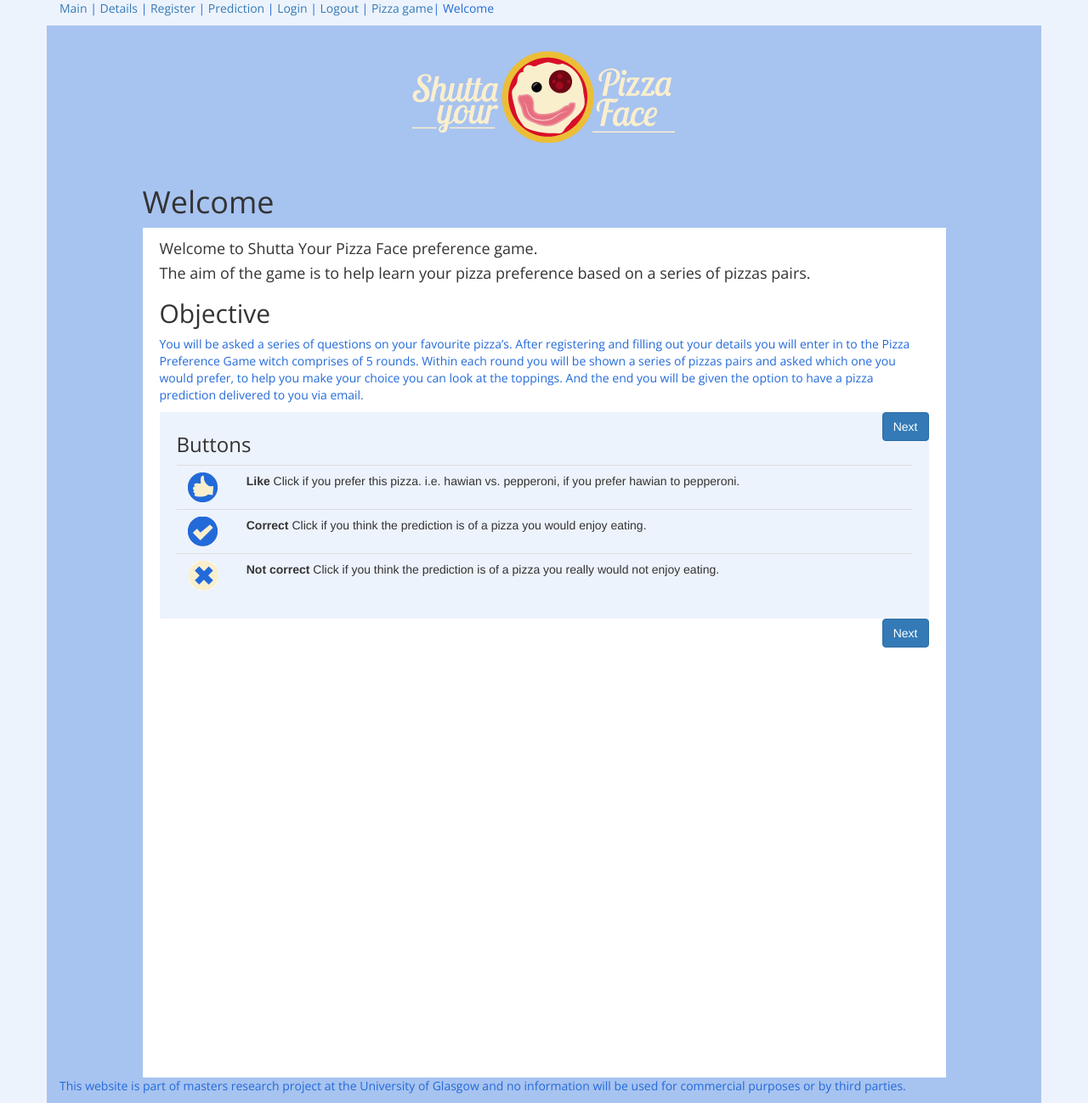
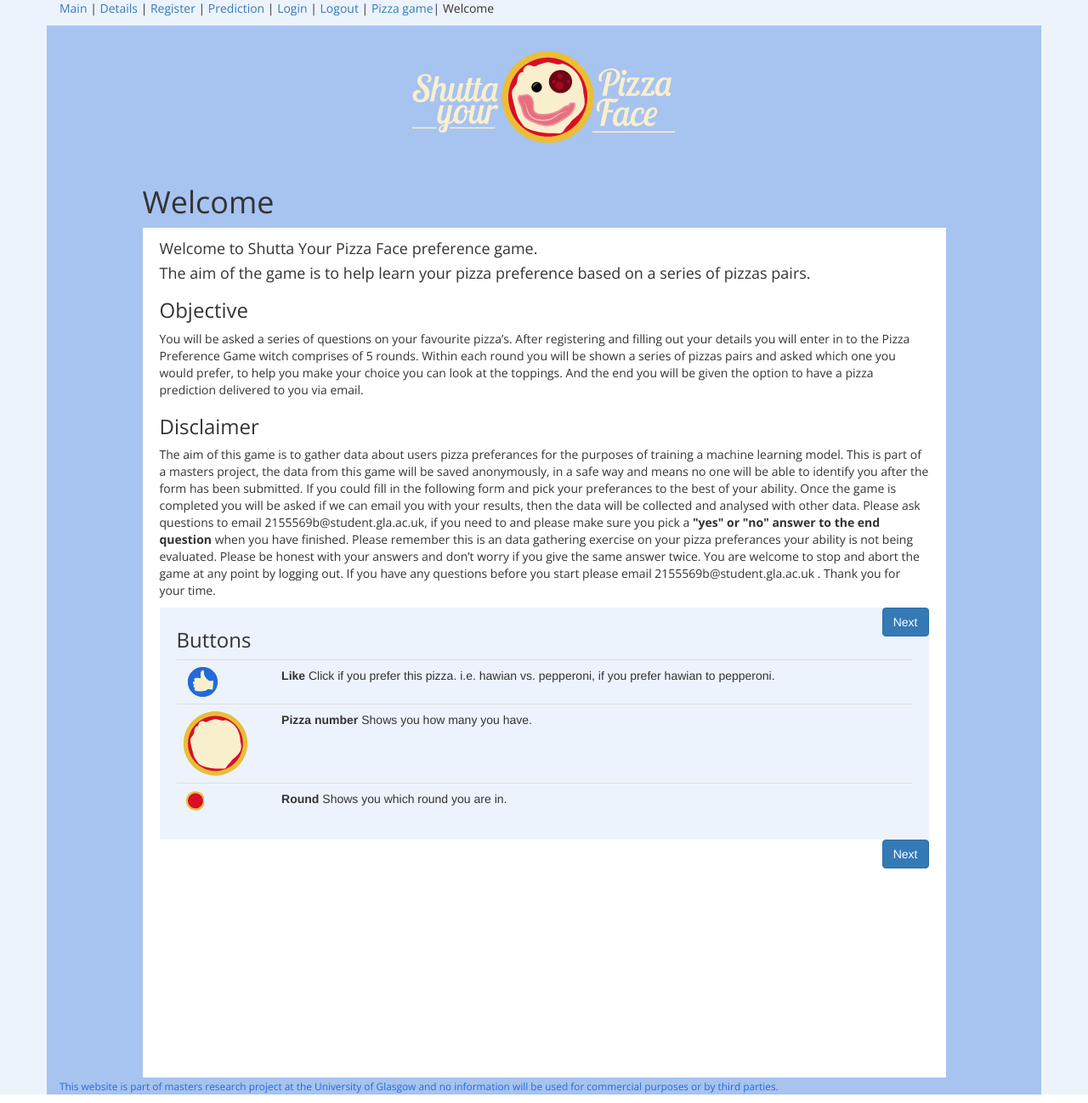
Before and after one commit to rnb1984/msc_app, a Django app: page / in a window 1280 px wide. Shown: the whole page at 85% size. Run offline with Django 3.2, Linux system fonts and the light colour scheme; some libraries are stand-ins or nearby versions.

Commit message:
update form and last page

```diff
--- a/pizza_face_project/pizza_ml/views.py
+++ b/pizza_face_project/pizza_ml/views.py
@@ -1,6 +1,7 @@
 from django.shortcuts import render, get_object_or_404
 from django.template.loader import render_to_string
 from django.http import JsonResponse, HttpResponseRedirect, HttpResponse
+import json
 from django.contrib.auth.models import User
 from django.contrib.auth import authenticate, login
 from django.contrib.auth.decorators import login_required
@@ -124,18 +125,21 @@ def restricted(request):
 
 
 # Posts user id
+@login_required
 def current_user(request):
     user_profile = UserProfile.objects.get(user=request.user)
     data = { 'id' : user_profile.id , "dob": user_profile.dob,"gender": user_profile.gender,"allergies": user_profile.allergies,"diet": user_profile.diet}
     return JsonResponse(data)
 
 # Deails page
+@login_required
 def details(request):
     # Details page
     context_dict = {'title' : 'Details', 'id' : request.user.id }
     return render(request, 'pizza_ml/details.html', context_dict)
 
 # Trainging for ui
+@login_required
 def train(request):
     if request.method == 'GET':
         context_dict = { 'title' : 'Training' }
@@ -176,6 +180,7 @@ def train(request):
          return JsonResponse(context_dict)
 
 # Pizza choices page
+@login_required
 def pizza_choice(request):
     # Creates pairs and sends as a
     print 'got here with', request.method
@@ -223,41 +228,65 @@ def pizza_choice(request):
          return JsonResponse(context_dict)
 
 # Last page
+@login_required
 def results(request):
     # send back holding page for prediction and calculate ml
     if request.method == 'GET':
+
+        # pass all the pairs to ml # prediction to be calculated
+        context_dict = { 'title' : 'Congratulations'}
+        return render(request, 'pizza_ml/predict.html', context_dict)
+
+    elif request.method == 'POST':
+        # post should have returned a yes or no answer
         pairs = PairPreferance.objects.all()
-        # pass all the pairs to ml # prediction to be calculated
         user= request.user
-        user_pro = UserProfile.objects.get(user=user)
-        pairs = PairPreferance.objects.filter(user=user.id)
-        a =[]
-        for p in pairs:
-            x = {'index' : p.index, 'value':p.value}
-            a.append(x)
-        print a
-        pairs= a
-        doc_new=[]
-        row=[]
-        username= user.username
-        email= user.email
-        dob = user_pro.dob
-        gender = user_pro.gender
-        allergies = user_pro.allergies
-        diet = user_pro.diet
-        row.append(username)
-        row.append(email)
-        row.append(dob)
-        row.append(gender)
-        row.append(allergies)
-        row.append(diet)
-        row.append(pairs)
-        # save all info to a csv file
-        doc_new.append(row)
-        save_to_csv(doc_new)
-        # feedback
-        context_dict = { 'title' : 'Congratulations', 'welcome' : 'Ready for your predictiond', 'pairs': pairs }
-        return render(request, 'pizza_ml/predict.html', context_dict)
+        print ( 'request is: ', request.POST)
+        print json.loads(request.body)
+        answer = json.loads(request.body)
+        print answer
+        answer =  answer['answer']
+
+        # make sure it is the correct data
+        if answer == 'yes' or answer == 'no':
+            user_pro = UserProfile.objects.get(user=user)
+            pairs = PairPreferance.objects.filter(user=user.id)
+            a =[]
+            for p in pairs:
+                x = {'index' : p.index, 'value':p.value}
+                a.append(x)
+            print a
+            pairs= a
+            doc_new=[]
+            row=[]
+            username= user.username
+            email= user.email
+            dob = user_pro.dob
+            gender = user_pro.gender
+            allergies = user_pro.allergies
+            diet = user_pro.diet
+            row.append(username)
+            row.append(email)
+            row.append(dob)
+            row.append(gender)
+            row.append(allergies)
+            row.append(diet)
+            row.append(pairs)
+            row.append(answer)
+
+            # save all info to a csv file
+            doc_new.append(row)
+            save_to_csv(doc_new)
+
+            context_dict={
+                'reply':'Thank you, we will be in touch soon'
+            }
+        else:
+            context_dict={
+                'reply':'Sorry we did not get an answer from you, please email 2155569b@student.gla.ac.uk'
+
+            }
+        return JsonResponse(context_dict)
 
 
 
--- a/pizza_face_project/pizza_recipe.csv
+++ b/pizza_face_project/pizza_recipe.csv
@@ -10,7 +10,6 @@ Lighter Pizza Margherita,http://www.bbcgoodfood.com/sites/default/files/styles/r
 Cheese & bacon scone pizza,http://www.bbcgoodfood.com/sites/default/files/styles/recipe/public/recipe_images/recipe-image-legacy-id--16097_12.jpg?itok=Q2p93hXA,"['Flour', 'Salt', 'Pepper', 'Bacon', 'Tomato', 'Ketchup', 'Tomato', 'Cherry', 'baking powder', 'butter', 'egg', 'milk', 'olive oil', 'spring onion', 'cheddar']",/recipes/8782/cheese-and-bacon-scone-pizza
 Cheat's deep-pan pizza,http://www.bbcgoodfood.com/sites/default/files/styles/recipe/public/recipe_images/recipe-image-legacy-id--463699_11.jpg?itok=xTsADw0m,"['Flour', 'Artichoke', 'Oil', 'Mozzarella', 'Cheddar', 'Rosemary', 'baking powder', 'butter', 'milk', 'olive oil', 'tomatoes', 'courgettes', 'oregano']",/recipes/884636/cheats-deeppan-pizza
 Chorizo pizza with peppers & Manchego,http://www.bbcgoodfood.com/sites/default/files/styles/recipe/public/recipe_images/chorizo-pizza.jpg?itok=HQfJl9pd,"['Pizza', 'sausages', 'Plum', 'Tomato', 'Mozzarella', 'Chilli', 'chorizo', 'Manchego', 'pepper', 'spinach']",/recipes/chorizo-pizza-peppers-manchego
-Tomato sauce,http://www.bbcgoodfood.com/sites/default/files/styles/recipe/public/recipe_images/recipe-image-legacy-id--1176626_11.jpg?itok=ipOUJlcX,"['Garlic', 'Tomato', 'olive oil', 'onion', 'oregano']",/recipes/2852676/tomato-sauce
 Fresh topped pizza,http://www.bbcgoodfood.com/sites/default/files/styles/recipe/public/recipe_images/recipe-image-legacy-id--1980_10.jpg?itok=rr5kK3qW,"['Flour', 'Salt', 'Yeast', 'Pepper', 'Mozzarella', 'Cherry', 'Tomato', 'Ham', 'Ham', 'olive oil', 'rosemary', 'tomato', 'avocado', 'rocket', 'olive oil', 'balsamic vinegar']",/recipes/2013/fresh-topped-pizza-----
 No-oven pizza,http://www.bbcgoodfood.com/sites/default/files/styles/recipe/public/recipe_images/recipe-image-legacy-id--740614_11.jpg?itok=A8h7rZvh,"['Flour', 'Garlic', 'Cloves', 'Cherry', 'Passata', 'Basil', 'olive oil', 'olive oil', 'onion', 'cheddar']",/recipes/1583641/nooven-pizza
 Crispy cheese & guacamole tortillas,http://www.bbcgoodfood.com/sites/default/files/styles/recipe/public/recipe_images/recipe-image-legacy-id--690487_11.jpg?itok=au2W9ICO,"['Cheddar', 'Cherry', 'Chilli', 'Coriander', 'tortilla', 'avocado', 'lime']",/recipes/1506643/crispy-cheese-and-guacamole-tortillas
@@ -24,7 +23,6 @@ Fast feta & aubergine pizzas,http://www.bbcgoodfood.com/sites/default/files/styl
 Ten-minute tuna pizza,http://www.bbcgoodfood.com/sites/default/files/styles/recipe/public/recipe_images/recipe-image-legacy-id--2052_10.jpg?itok=hFAglRq8,"['Pizza', 'Tomato', 'Garlic', 'Cherry', 'olives', 'tomatoes', 'olive oil', 'capers', 'tuna', 'basil']",/recipes/2058/tenminute-tuna-pizza-
 Cauliflower crust pizza,http://www.bbcgoodfood.com/sites/default/files/styles/recipe/public/recipe_images/cauliflower-crust-pizza.jpg?itok=fbyJ-o36,"['almonds', 'Tomato', 'Garlic', 'Onion', 'Mozzarella', 'Parmesan', 'Chilli', 'cauliflower', 'eggs', 'oregano', 'tomatoes', 'aubergine', 'olive oil', 'basil']",/recipes/cauliflower-crust-pizza
 Roasted spring vegetable pizza,http://www.bbcgoodfood.com/sites/default/files/styles/recipe/public/recipe_images/recipe-image-legacy-id--492_11.jpg?itok=6VYuEUeL,"['Flour', 'Salt', 'Pepper', 'Passata', 'Mozzarella', 'Cherry', 'Tomato', 'yeast', 'olive oil', 'leek', 'olive oil', 'tomato', 'pea', 'Parmesan']",/recipes/1234/roasted-spring-vegetable-pizza
-Garlic eyeballs with creamy chive dip,http://www.bbcgoodfood.com/sites/default/files/styles/recipe/public/recipe_images/recipe-image-legacy-id--446464_11.jpg?itok=Tf6hBJas,"['Pizza', 'Garlic', 'Olive', 'Cream', 'Lemon', 'olive oil', 'flour', 'parsley', 'egg']",/recipes/873636/garlic-eyeballs-with-creamy-chive-dip
 Cheap-as-chips veggie pizza,http://www.bbcgoodfood.com/sites/default/files/styles/recipe/public/recipe_images/recipe-image-legacy-id--1096503_11.jpg?itok=cjnugggJ,"['Passata', 'flatbreads', 'Garlic', 'Mozzarella', 'Egg', 'Nutmeg', 'spinach', 'basil', 'Parmesan']",/recipes/2491643/cheapaschips-veggie-pizza
 Cheesy onion pizza,http://www.bbcgoodfood.com/sites/default/files/styles/recipe/public/recipe_images/recipe-image-legacy-id--160480_11.jpg?itok=Q-Dk_YvO,"['Onion', 'Pizza', 'Cheese', 'olive oil', 'balsamic vinegar']",/recipes/4651/cheesy-onion-pizza
 Bake-from-the-freezer pizzas,http://www.bbcgoodfood.com/sites/default/files/styles/recipe/public/recipe_images/recipe-image-legacy-id--669467_11.jpg?itok=KZ8j828S,"['Bread', 'Pizza', 'Flour', 'Tomato', 'Pasta', 'Passata', 'Basil', 'Cherry', 'Mozzarella', 'Parmesan']",/recipes/1363653/bakefromthefreezer-pizzas
--- a/pizza_face_project/pizza_toppings.csv
+++ b/pizza_face_project/pizza_toppings.csv
@@ -15,6 +15,7 @@ pancetta,2
 sweetcorn,1
 fig,1
 polenta,3
+olive oil,37
 Olive,11
 ricotta,3
 pesto,5
@@ -65,7 +66,6 @@ Flatbread,1
 aubergines,1
 new potato,1
 chorizo,2
-olive oil,37
 Wraps,2
 spring onion,2
 mushrooms,1
--- a/pizza_face_project/static/css/pizza-style.css
+++ b/pizza_face_project/static/css/pizza-style.css
@@ -10,11 +10,12 @@
 ***************************/
 
 
-h1,h2,h3,h4,h5,h6, p{
+small,h1,h2,h3,h4,h5,h6, p{
     font-weight: lighter !important;
     font-family:'Open Sans',Arial,sans-serif !important;
+}
+em, small{
     color: #236AD9;
-
 }
 
 .deep-blue{
@@ -65,23 +66,15 @@ h1,h2,h3,h4,h5,h6, p{
 }
 
 #pz-med{
-    color: #d90e28;
-    z-index: 5;
-    position: absolute;
-    top:-5%;
-    left:90%;
     width: 76px;
     height: 76px;
     background: url(/static/graphics/icons.png) -1px 75px;
 }
 
 #pz-small{
-    float: right;
-    margin-top: 50px;
-    color: #faefcd;
     width: 25px;
     height: 25px;
-    background: url(/static/graphics/icons.png) 24px -53px;
+    background: url(/static/graphics/icons.png) 24px -52px;
 }
 
 #like, #yes, #no{
@@ -89,11 +82,15 @@ h1,h2,h3,h4,h5,h6, p{
     float: left;
     margin-left: 5px;
 }
+.answer{
+    float:left;
+    margin: 10px 5px;
+}
 
 /***************************
     introductions
 ***************************/
-.meal-info, .hili, .intro{
+.meal-info, .hili, .intro,.end{
     display: block;
     padding: 5px 20px;
 }
@@ -103,11 +100,15 @@ h1,h2,h3,h4,h5,h6, p{
     margin: 30px auto;
 }
 
-.meal-btns, .meal-info, .intro{
+.meal-btns, .meal-info, .intro,.end{
     background-color: #fff;
 }
+
 .intro{
     min-height: 1000px;
+}
+.end{
+    min-height: 250px;
 }
 
 /***************************
@@ -134,6 +135,22 @@ h1,h2,h3,h4,h5,h6, p{
     left:47%;
     z-index: 5;
     box-shadow: 0 4px 8px 0 rgba(0, 0, 0, 0.2),0 6px 20px 0 rgba(0, 0, 0, 0.19);
+}
+
+
+.pz-num{
+    color: #d90e28;
+    z-index: 5;
+    position: absolute;
+    top:-5%;
+    left:90%;
+}
+
+.pz-round{
+    font-size: 14px;
+    float: right;
+    margin-top: 50px;
+    color: #faefcd;
 }
 
 /***************************
--- /dev/null
+++ b/pizza_face_project/static/js/angularjs/app.permission.js
@@ -0,0 +1,27 @@
+var permissionApp = angular.module('permissionApp',[])
+    .config(['$httpProvider', function($httpProvider) {
+        // set CSRF for Django
+        $httpProvider.defaults.xsrfCookieName = 'csrftoken';
+        $httpProvider.defaults.xsrfHeaderName = 'X-CSRFToken';
+    }]);
+
+// Controller for last page
+permissionApp.controller('permissionController', function ($scope, $http, $rootScope ) {
+
+    // urls
+    console.log('got here', document.title);
+
+        // set paramaters
+        $scope.endmessage ='Please answer';
+        $scope.answered = false;
+      $scope.answer = function(result){
+        // Post answer back
+            $scope.answered = true;
+            var data = {answer: result };
+            console.log(data)
+            $http.post("/results/",data).success(function(data){
+                 $scope.endmessage = data;
+            });
+        }
+
+});
--- a/pizza_face_project/static/js/app.form.js
+++ b/pizza_face_project/static/js/app.form.js
@@ -21,18 +21,33 @@ formApp.controller('formController', function ($scope, $http ) {
     $scope.ages = [{ code: 0, name:'20-25'},{ code: 1, name:'26-30'},{ code: 2, name:'30-34'},{ code: 3, name:'35-39'},{ code: 4, name:'40-44'},{ code: 5, name:'45-49'},{ code: 6, name:'50-54'},{ code: 7, name:'55-60'},{ code: 8, name:'60+'},{ code: 9, name:'undisclosed'}];
     $scope.occupations = [{ code: 0, name:'employed'},{ code: 1, name:'student'},{ code: 2, name:'graduate unemployed'},{ code: 3, name:'unemployed'},{ code: 4, name:'undisclosed'}];
     $scope.gender = [{name:'male', code:'M'},{name:'female', code:'F'}, {name:'other', code:'U'}];//$scope.gender = ['male','female','undisclosed'];
-    $scope.allergies = ['none','dairy','egg','gluten','peanut','seafood','sesame','soy','sulfite','wheat','other'];
-    $scope.diets= ['none','vegatarian','vegan','paleo','pescetarian', 'low-carb', 'other'];
+    //$scope.allergies = [{name:'none', value: false},{name:'dairy', value:false},{name:'egg', value:false},{name:'gluten', value:false},{name:'peanut', value:false},{name:'seafood', value:false},{name:'sesame', value:false},{name:'soy', value:false},{name:'sulfite', value:false},{name:'wheat', value:false},{name:'other', value:false}];
+    //$scope.diets= [{name:'none', value:false},{name:'vegatarian',value:false},{name:'vegan', value:false},{name:'paleo', value:false},{name:'pescetarian', value:false}, {name:'low-carb', value:false}, {name:'other', value:false}];
+    $scope.allergies = {none: false, dairy:false, egg:false, gluten:false,peanut:false,seafood:false,sesame:false,soy:false,sulfite:false,wheat:false,other:false};
+    $scope.diets= {none:false,vegatarian:false,vegan:false,paleo:false,pescetarian:false,lowcarb:false,other:false};
 
     // coolects list of allegeries/diets
-    $scope.updateCheck = function(item, type){
-        $scope.check[type].push(item);
+    var updateCheck = function(){
+
+        $scope.check['allergies']=[];
+        $scope.check['diets']=[];
+
+        for (var obj in $scope.allergies){
+            console.log('in obj', obj);
+            if ( $scope.allergies[obj] == true) $scope.check['allergies'].push(obj);
+        }
+        for (var obj in $scope.diets){
+            console.log('in obj 2', obj);
+                    if ($scope.diets[obj] == true) $scope.check['diets'].push(obj);
+                }
+
     };
 
     // On-Click check if form is vald and send
     $scope.fill = function(){
         console.log('this is the user: ',$scope.user, '$scope.master', $scope.master );
         console.log( 'user form valid: $scope.userForm.$valid', $scope.userForm.$valid);
+        updateCheck();
 
         if($scope.userForm.$valid === true){
             // save form details to origional JSON Document
--- a/pizza_face_project/static/js/app.js
+++ b/pizza_face_project/static/js/app.js
@@ -14,16 +14,16 @@ pairApp.controller('pairsController', function ($scope, $http, $rootScope ) {
     // urls
     console.log('got here', document.title);
     var COUNT = 0;
-    var save_pairs = false;
+    $scope.save_pairs = false;
     var PAIRDATA = {};
     if (document.title == 'Choices'){
         COUNT = 10;
-        save_pairs = true;
+        $scope.save_pairs = true;
         PAIRDATA = $http.post("/choices/");
     }
     else if (document.title == 'Training'){
         COUNT = 3;
-        save_pairs=false;
+        $scope.save_pairs=false;
         PAIRDATA = $http.post("/train/");
     }
 
@@ -55,15 +55,17 @@ pairApp.controller('pairsController', function ($scope, $http, $rootScope ) {
      };
 
      var update_pair = function(){
-         // Posts preferrance results and updates scope
-         var pk= $scope.indexs['id'];
+        // Posts preferrance results and updates scope if in game mode
+        if ($scope.save_pairs){
+            var pk= $scope.indexs['id'];
 
-         var data = {id: pk, index: $scope.indexs['index'], value: $scope.indexs['value'] };
-             console.log(data, pk)
-        $http.put("/pair/"+pk+"/",data).success(function(data){
+            var data = {id: pk, index: $scope.indexs['index'], value: $scope.indexs['value'] };
+            console.log(data, pk)
+            $http.put("/pair/"+pk+"/",data).success(function(data){
                  $scope.new_index = data;
                console.log(data);
-             });
+            });
+        }
 
         console.log($scope.countdwn);
 
@@ -79,8 +81,8 @@ pairApp.controller('pairsController', function ($scope, $http, $rootScope ) {
         // check if complete
         if (curr<compsize) next_pair(curr++);
         else{
-            if (save_pairs) window.location.href="/results/";
-            else if (!save_pairs) window.location.href="/choices/";
+            if ($scope.save_pairs) window.location.href="/results/";
+            else if (!$scope.save_pairs) window.location.href="/choices/";
          }
      };
 
@@ -109,17 +111,18 @@ pairApp.controller('pairsController', function ($scope, $http, $rootScope ) {
 
      // left likes
      $scope.prefLeft = function(){
+         console.log('got here');
          // set pair oject values
          $scope.indexs['value'] = 1;
-         if (save_pairs)update_pair();
+         update_pair();
      };
 
      // right likes
      $scope.prefRight = function(){
-
+         console.log('got here');
          // set pair oject values
          $scope.indexs['value'] = 0;
-         if (save_pairs)update_pair();
+         update_pair();
      };
 
 });
--- a/pizza_face_project/templates/pizza_ml/base.html
+++ b/pizza_face_project/templates/pizza_ml/base.html
@@ -5,7 +5,7 @@
         <!-- Pizza face custom CSS -->
         <link href ='/static/css/pizza-style.css' rel='stylesheet' />
         <!--Fonts-->
-        <link href="https://fonts.googleapis.com/css?family=Open+Sans:300" rel="stylesheet">
+        <link href="https://fonts.googleapis.com/css?family=Open+Sans:300,400,700" rel="stylesheet">
         <!-- Bootstrap CSS -->
         <link href ='/static/css/bootstrap.min.css' rel='stylesheet' />
          <!-- jQuery library for Bootstrap -->
@@ -46,7 +46,7 @@
     	    </div>
 
     </body>
-    <footer class="container blue"><p>This website is part of masters research project at the University of Glasgow and no information will be used for commercial purposes or by third parties.</p></footer>
+    <footer class="container blue"><small>This website is part of masters research project at the University of Glasgow and no information will be used for commercial purposes or by third parties.</small></footer>
     {% block extra_script %}
     <!-- Angular 1.5.8 -->
     <script src="//ajax.googleapis.com/ajax/libs/angularjs/1.5.8/angular.min.js"></script>
@@ -55,6 +55,7 @@
     <!-- Angular Apps -->
     <script src="/static/js/app.form.js"></script>
     <script src="/static/js/app.js"></script>
+    <script src="/static/js/angularjs/app.permission.js"></script>
     <!--<script src="/static/js/app.route.js"></script> -->
     {% endblock %}
 
--- a/pizza_face_project/templates/pizza_ml/index.html
+++ b/pizza_face_project/templates/pizza_ml/index.html
@@ -4,17 +4,31 @@
 
 {% verbatim %}
 <div class="intro">
-    <div>
+
         <h4>Welcome to Shutta Your Pizza Face preference game.</h4>
         <h4>The aim of the game is to help learn your pizza preference based on a series of pizzas pairs.</h4>
-    </div>
-    <div>
-        <h2>Objective</h2>
+
+        <h3>Objective</h3>
         <p>You will be asked a series of questions on your favourite pizza’s.
         After registering and filling out your details you will enter in to the Pizza Preference Game witch comprises of 5 rounds.
         Within each round you will be shown a series of pizzas pairs and asked which one you would prefer, to help you make your choice you can look at the toppings.
         And the end you will be given the option to have a pizza prediction delivered to you via email.</p>
-    </div>
+
+        <h3>Disclaimer</h3>
+        <p>
+          The aim of this game is to gather data about users pizza preferances for the purposes of training a machine learning model.
+          This is part of a masters project, the data from this game will be saved anonymously, in a safe way and means no one will be able to identify you after the form has been submitted.
+          If you could fill in the following form and pick your preferances to the best of your ability.
+          Once the game is completed you will be asked if we can email you with your results, then the data will be collected and analysed with other data.
+          Please ask questions to email 2155569b@student.gla.ac.uk, if you need to and please make sure you pick a <strong>"yes" or "no" answer to the end question</strong>  when you have finished.
+        Please remember this is an data gathering exercise on your pizza preferances your ability is not being evaluated.
+        Please be honest with your answers and don’t worry if you give the same answer twice.
+        You are welcome to stop and abort the game at any point by logging out.
+        If you have any questions before you start please email 2155569b@student.gla.ac.uk .
+        Thank you for your time.</p>
+
+
+
 
     <a href="/register/" class="btn btn-primary next" role="button">Next</a>
     <!-- buttons description -->
@@ -27,13 +41,13 @@
             </tr>
 
             <tr>
-                <td><div id="yes"></div></td>
-                <td><strong>Correct</strong> Click if you think the prediction is of a pizza you would enjoy eating.</td>
+                <td><div id="pz-med"></div></td>
+                <td><strong>Pizza number</strong> Shows you how many you have.</td>
             </tr>
 
             <tr>
-                <td><div id="no"></div></td>
-                <td><strong>Not correct</strong> Click if you think the prediction is of a pizza you really would not enjoy eating.</td>
+                <td><div id="pz-small"></div></td>
+                <td><strong>Round</strong> Shows you which round you are in.</td>
             </tr>
 
         </table>
--- a/pizza_face_project/templates/pizza_ml/user/login.html
+++ b/pizza_face_project/templates/pizza_ml/user/login.html
@@ -3,8 +3,6 @@
 {% block content %}
 
 <div class="col-xs-8">
-<h2>Login</h2>
-
 
 <form class="form-horizontal" id="login_form" method="post" action="/login/">
     {% csrf_token %}
```
Also changed, not shown: pizza_face_project/pizza_ml/results/results.csv (+7 -1 lines), pizza_face_project/pizza_notes.txt (added, +26 -0 lines), pizza_face_project/pizza_toppings-notes.txt (deleted, +0 -23 lines), pizza_face_project/templates/pizza_ml/details.html (+10 -26 lines), pizza_face_project/templates/pizza_ml/predict.html (+11 -15 lines), pizza_face_project/templates/pizza_ml/pref-pairs.html (+9 -5 lines), pizza_face_project/templates/pizza_ml/register.html (+6 -2 lines), pizza_face_project/db.sqlite3.
